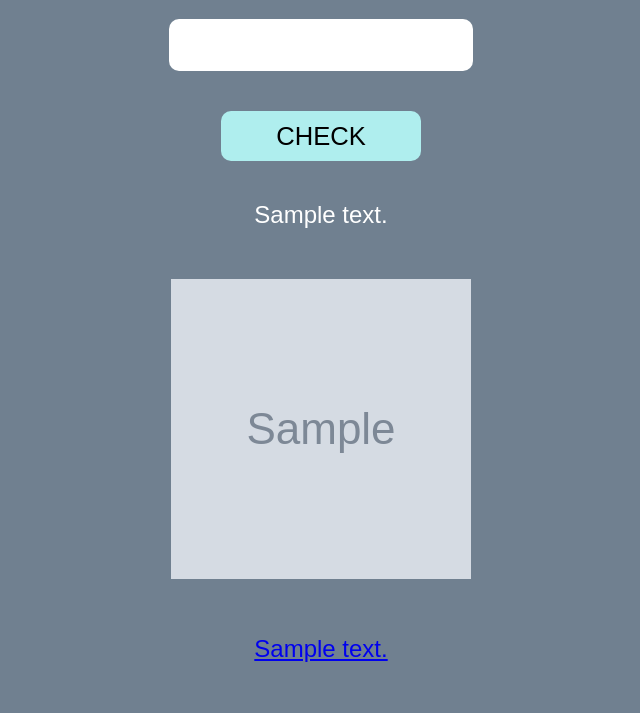
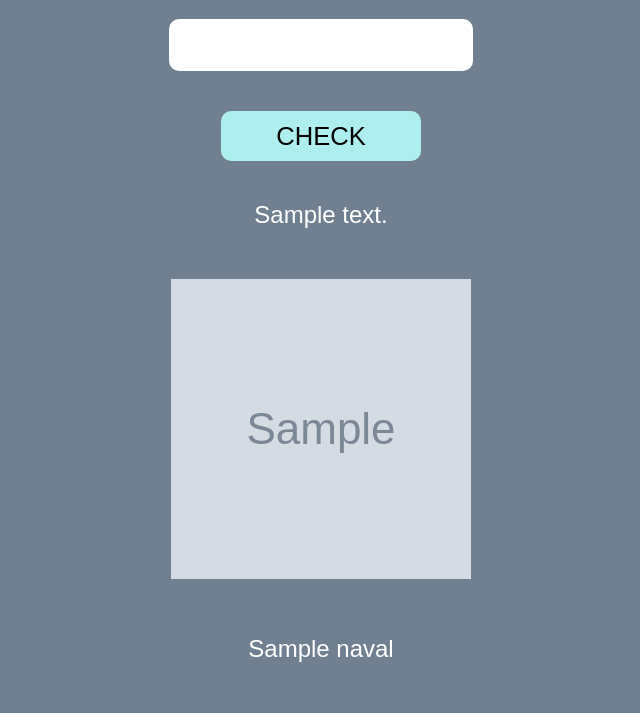
Before and after one commit to navronaman/python-brushup, a Flask app: template templates/check.html in a window 1280 px wide. Shown: the part 87-800 px from the top of the page, without its empty margins (319-959 px from the left). Run offline with Flask 3, Linux system fonts and the light colour scheme; the template is opened without the code that fills it: most values are stand-ins (such as "Sample title", 1, 10 or a date in 2020); grey boxes marked "Sample" are stand-in pictures; parts of the project's set-up code (start-up, migrations or seed data) failed here and were passed over.

Commit message:
Changes in frontend

```diff
--- a/app.py
+++ b/app.py
@@ -36,7 +36,7 @@ def check(monthly_playlists = MONTHLY_PLAYLISTS):
     print(song_check)
     print(play_url)
 
-    return render_template("check.html", message1 = message1, message2 = song_check, song_image_url=song_image_url, song_link_url=song_link_url, play_url=play_url)
+    return render_template("check.html", message1 = message1, naval = song_check, song_image_url=song_image_url, song_link_url=song_link_url, play_url=play_url)
 
 
 if __name__ == "__main__":
--- a/static/css/main.css
+++ b/static/css/main.css
@@ -40,3 +40,12 @@ input {
 
 
 }
+
+a{
+    color: white;
+    text-decoration: none;
+}
+
+a:hover {
+    color: white
+}
--- a/templates/check.html
+++ b/templates/check.html
@@ -28,14 +28,15 @@
                 </a>
             </p>
 
+        </form>
+
             <!-- this is for message in the second thing -->
 
-                <p>
-                    <a href = "{{play_url}}" target="_blank">
-                        {{message2}}
-                    </a>
-                </p>
+        <p>
+            <a href="{{play_url}}" target="_blank">
+                {{naval}}
+            </a>
+        </p>
 
-        </form>
     </body>
 </html>
```
